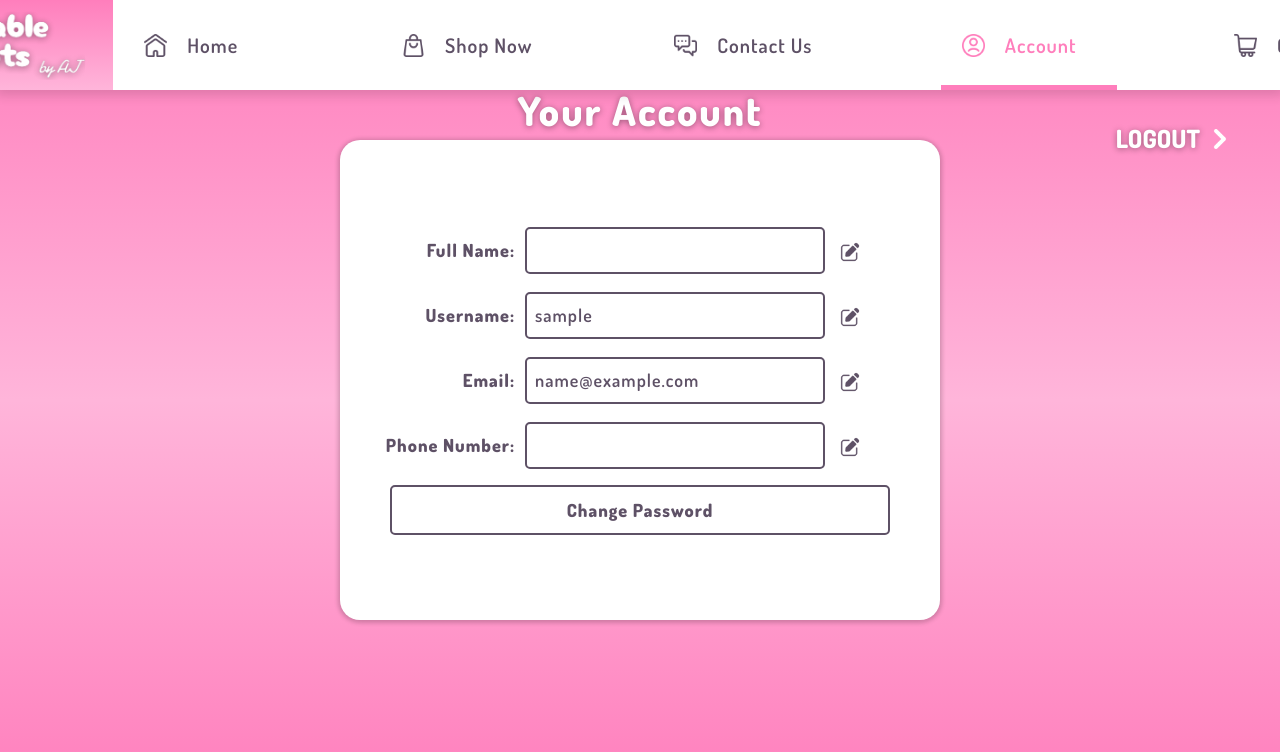
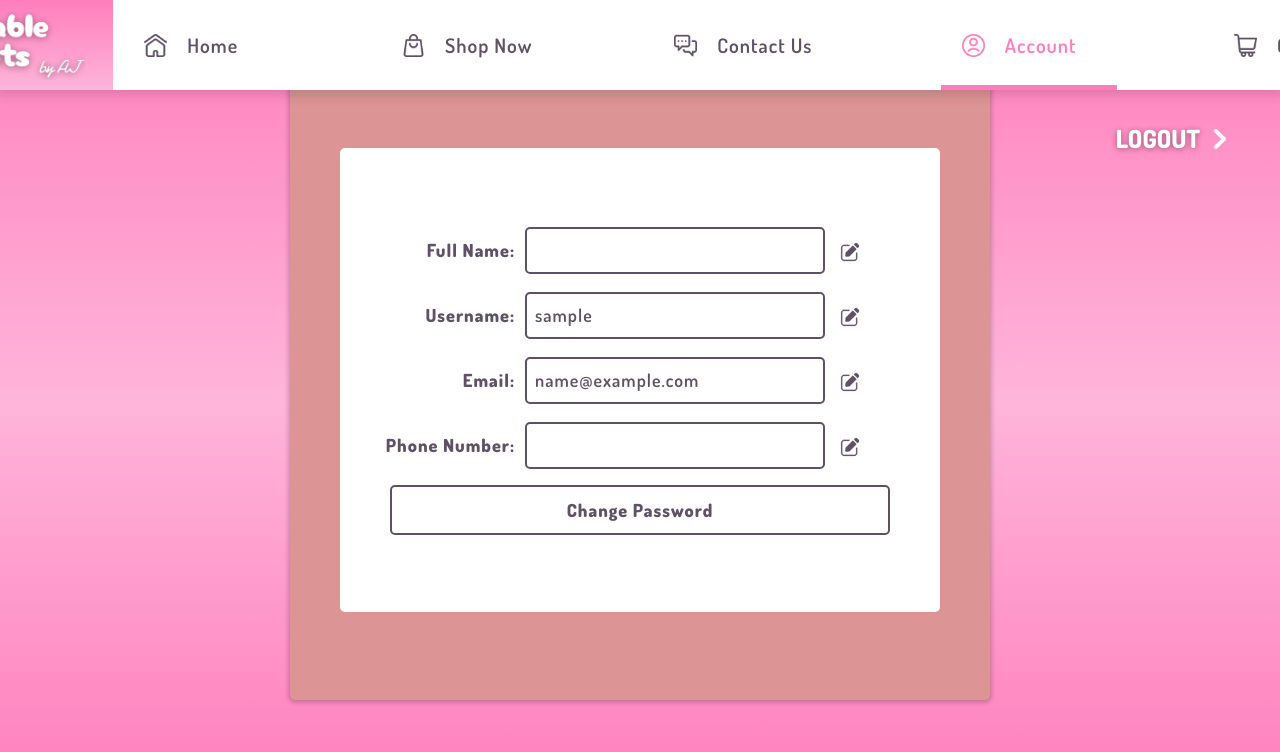
Before and after one commit to yoshinari116/adorableknots, a PHP site: page /account-page.php in a window 1280 px wide. Shown: the top 752 px of the page. Run offline with PHP 8.4, Linux system fonts and the light colour scheme; the visitor is signed in with stand-in values (Sample User, id 1); data that the repository does not hold is empty; some web fonts are replaced.

Commit message:
cotainer changes

```diff
--- a/account-page.php
+++ b/account-page.php
@@ -74,7 +74,8 @@
 
     <div class="container">
         <div class="account-header">Your Account</div>
-        <form class="account-container" action="update-account.php" method="post" id="accountForm">
+        <div class="account-container">
+            <form class="account-container-form" action="update-account.php" method="post" id="accountForm">
 
                 <!-- FULL NAME DISPLAY ROW -->
                 <div class="info-row">
@@ -168,6 +169,8 @@
 
 
             </form>
+        </div>
+
     </div>
 
     <script>
--- a/css/account-page.css
+++ b/css/account-page.css
@@ -49,7 +49,7 @@
 
 .container {
     position: absolute;
-    height: 600px;
+    height: 800px;
     width: 50%;
     display: flex;
     flex-direction: column;
@@ -75,6 +75,19 @@
 
 .account-container {
     height: 80%;
+    width: 700px;
+    background-color: rgb(220, 148, 148);
+    padding: 30px;
+    display: flex;
+    flex-direction: column;
+    align-items: center;
+    justify-content: center;
+    border-radius: 5px;
+    box-shadow: 0px 1px 4px 2px rgba(0, 0, 0, 0.189);
+}
+
+.account-container-form {
+    height: 80%;
     width: 600px;
     background-color: white;
     padding: 30px;
@@ -82,8 +95,7 @@
     flex-direction: column;
     align-items: center;
     justify-content: center;
-    border-radius: 20px;
-    box-shadow: 0px 1px 4px 2px rgba(0, 0, 0, 0.189);
+    border-radius: 5px;
 }
 
 .info-row {
```
Lines whose indentation alone changed are shown as unchanged.
